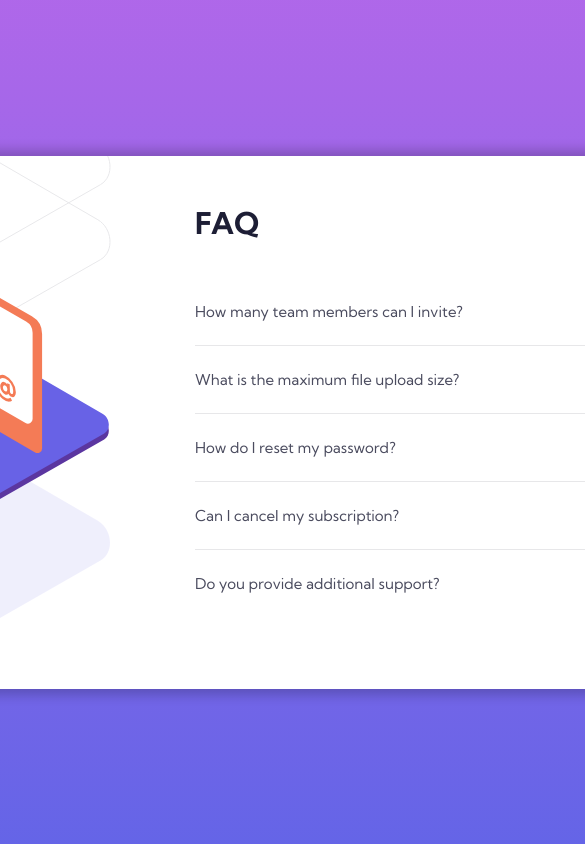
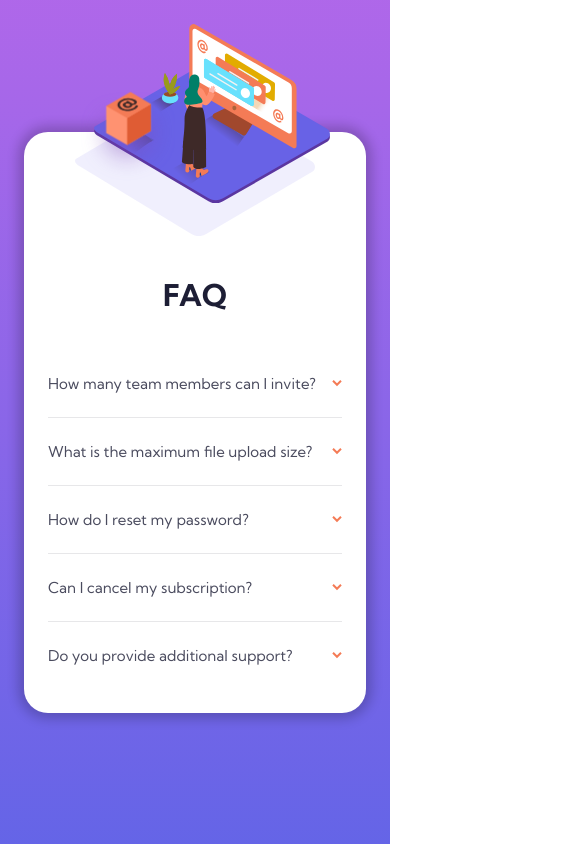
Before and after one commit to mreed4/faq-accordion-card, a plain HTML site: page index.html in a window 390 px wide. Shown: the top 844 px of the page, 585 px wide, since content can reach past the window. Drawn offline with Linux system fonts and the light colour scheme.

Commit message:
Happy enough with mobile

```diff
--- a/styles.css
+++ b/styles.css
@@ -129,6 +129,45 @@ img.woman {
   left: -6.5rem;
 }
 
+@media (max-width: 768px) {
+  body {
+    padding: 2rem;
+  }
+
+  .root-wrapper {
+    width: 100%;
+    /* padding: 2rem;
+    background-image: url("./images/bg-pattern-mobile.svg");
+    background-position: top;
+    overflow: visible; */
+  }
+
+  #root {
+    width: 100%;
+    padding: 2rem;
+    background-image: url("./images/bg-pattern-mobile.svg");
+    background-position: top;
+    overflow: visible;
+  }
+
+  h1 {
+    margin-top: 10rem;
+    text-align: center;
+  }
+
+  img.box {
+    top: -7rem;
+    left: 0.75rem;
+    scale: 0.5;
+  }
+
+  img.woman {
+    top: -16.5rem;
+    left: -4rem;
+    scale: 0.5;
+  }
+}
+
 @keyframes move-up-down {
   0% {
     transform: translateY(0);
```
